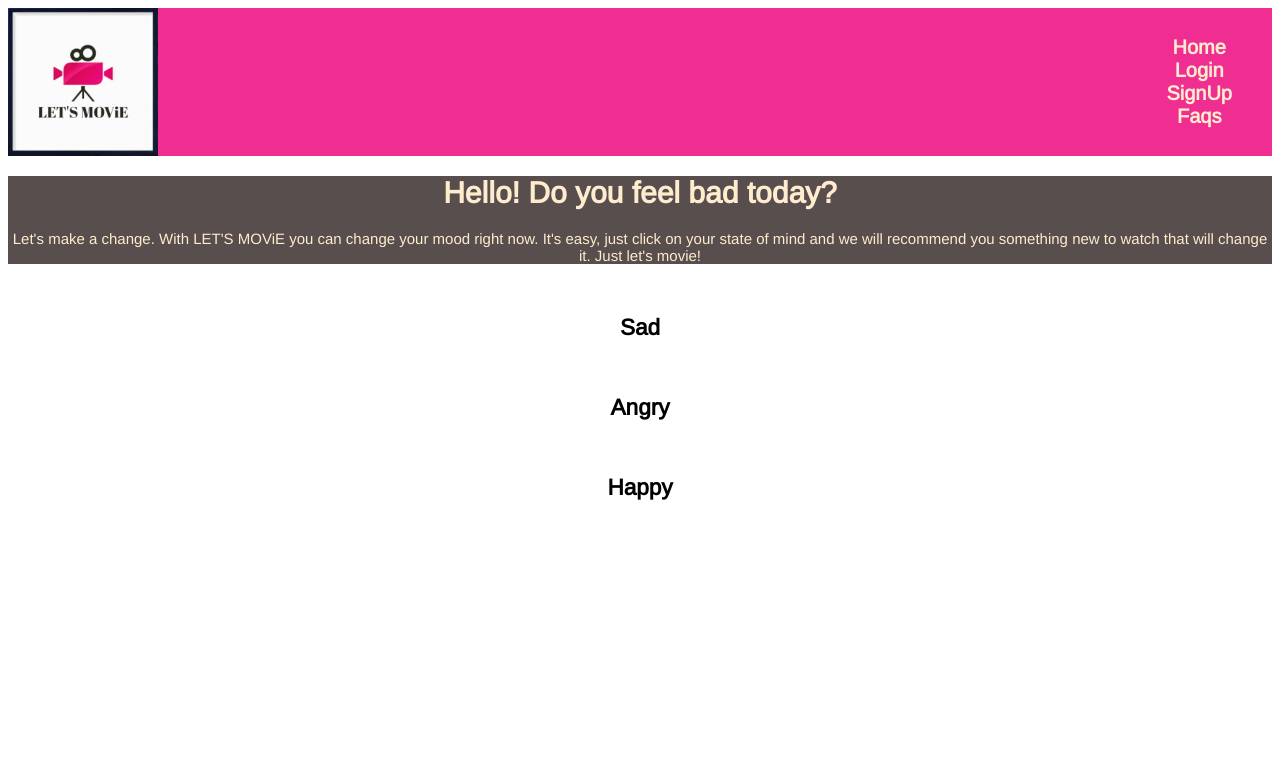
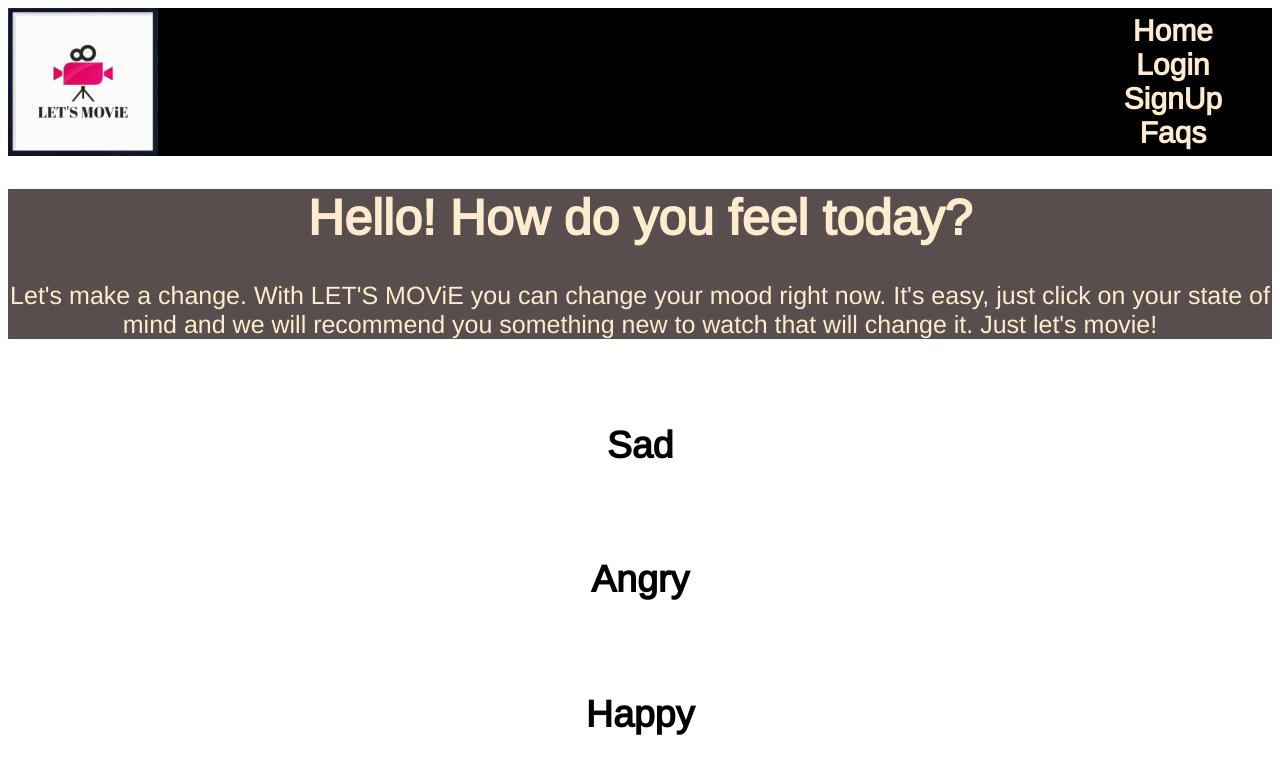
Before and after one commit to BielQuerol/projectM1, a plain HTML site: page index.html in a window 1280 px wide. Drawn offline with nearby package versions, Linux system fonts and the light colour scheme; a script that the page names is missing.

Commit message:
html y más Css2

```diff
--- a/css/style.css
+++ b/css/style.css
@@ -1,14 +1,62 @@
 
+@media (min-width: 320px) {
+    html {
+      font-size: 15px;
+    }
+}
 
+@media (min-width: 425px) {
+        html {
+          font-size: 17px;
+        }
+    }
+@media (min-width: 500px) {
+        html {
+          font-size: 21px;
+        }
+        .heading     {
+            display: flex;
+            flex-direction: row;
+            flex-wrap: nowrap;
+            justify-content: space-between;
+            align-items: center;
+            align-content: space-between;
+        }
+        .bar          {
+            list-style: none;
+            display: flex;
+            flex-direction: row;
+            flex-wrap: nowrap;
+            justify-content: space-between;
+            align-items: center;
+            align-content: space-around;
+            color:  blanchedalmond;
 
+        }
+    }
+@media (min-width: 700px) {
+    html                   {
+        font-size: 25px;
+    }
+}
 html{
     font-family: 'Arimo', sans-serif;
     font-weight: 400;
     line-height: normal;
-    font-size: 15px;
+
+}
+h1           {
+    font-size: 2rem;
+}
+
+h2           {
+    font-size: 1.5rem;
 }
 header       {
-    background-color:#F02E92 ;
+    background-color: black ;
+
+
+
 }
 .heading     {
     display: flex;
@@ -16,7 +64,8 @@ header       {
 	flex-wrap: nowrap;
 	justify-content: space-between;
 	align-items: center;
-	align-content: space-between;
+    align-content: space-between;
+
 }
 .heading img  {
     width: 150px ;
@@ -27,18 +76,18 @@ header       {
 	flex-direction: column;
 	flex-wrap: nowrap;
 	justify-content: center;
-	align-items: center;
+	align-self: center;
     align-content: space-around;
     color:  blanchedalmond;
-    padding: 20px ;
+
 }
 li a{
     color: blanchedalmond ;
     font-weight: bold;
     margin: 20px ;
     text-decoration:none;
-    font-size: 20px;
-
+    font-size: 1.2rem;
+    padding: 1.2rem ;
 }
 
 
@@ -51,7 +100,6 @@ li a{
     background-color:#574E4D;
     color:blanchedalmond;
 
-
 }
 .containermenu     {
     display: flex;
@@ -61,6 +109,3 @@ li a{
 	align-items: center;
     align-content: space-around;
 }
-.containeritems     {
-
-}
--- a/index.html
+++ b/index.html
@@ -16,7 +16,7 @@
 </head>
 <body>
 
-  <header>
+<header>
 <div class="heading">
         <img src="/images/logo2.jpg" alt="Logo">
 <div class="bar" nav>
@@ -26,10 +26,10 @@
     <li> <a href="signup.html">SignUp</a></li>
   <li><a href="faqs.html">Faqs</a></li>
 </div></div>
-</div>
 </header>
+<main>
 <div class="instructions">
-<h1>Hello! Do you feel bad today?</h1>
+<h1>Hello! How do you feel today?</h1>
 <p>Let's make a change. With LET'S MOViE you can change your mood right now.
   It's easy, just click on your state of mind and we will recommend you something new to watch that will change it.
   Just let's movie!</p>
@@ -41,7 +41,9 @@
     <img src=""><h2>Angry</h2></div>
   <div class="containeritem">
     <img src=""><h2>Happy</h2></div>
-
+  </main>
+<Footer>
+</Footer>
 
 </div>
 </h3>
```
Also changed, not shown: faqs.html (+2 -0 lines), login.html (+1 -0 lines), signup.html (+1 -0 lines).
